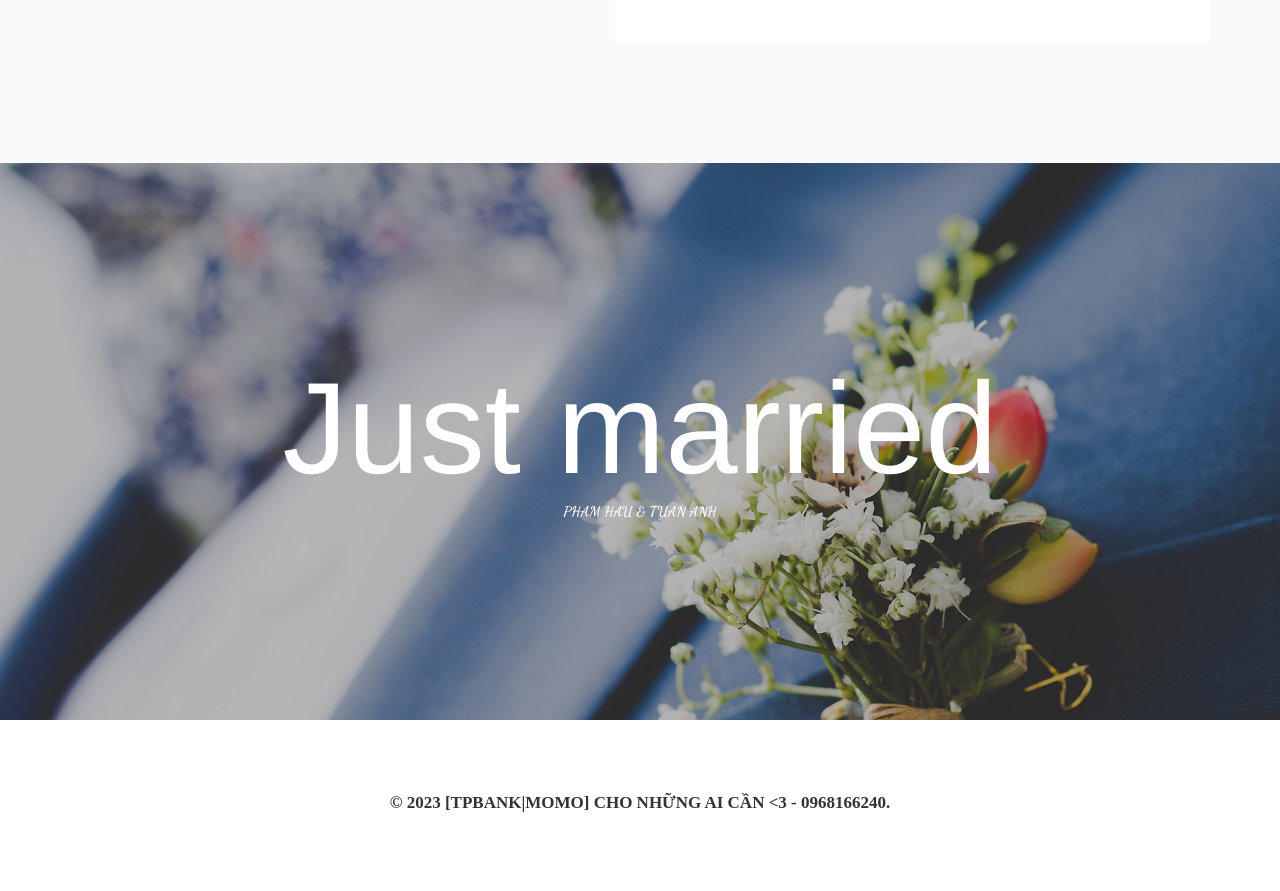
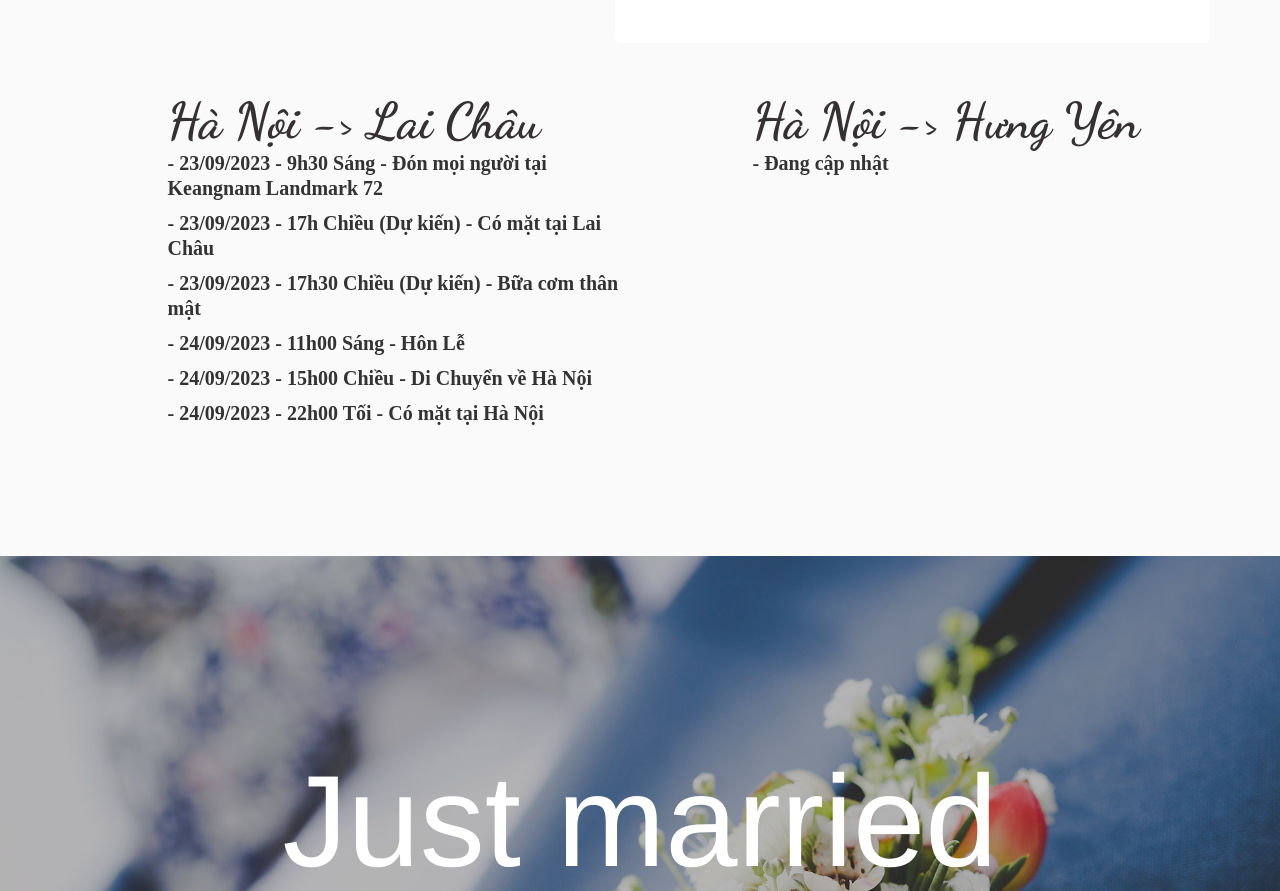
Before and after one commit to hoaanhtuc113/mywedding, a plain HTML site: page index.html in a window 1280 px wide. Shown: the part 3270-4161 px from the top of the page. Drawn offline with Linux system fonts and the light colour scheme; a web font is replaced by a local one.

Commit message:
Update 2

```diff
--- a/index.html
+++ b/index.html
@@ -396,6 +396,28 @@
                      </div>
                   </div>
                </div>
+               <br><br>
+               <div class="row">
+                  <div class="col-md-5 col-md-offset-1 col-sm-5 col-sm-offset-1 ">
+                     <h1 class="title">Hà Nội -> Lai Châu</h1>
+                     <ul>
+                        <li style="padding-bottom: 10px;"><p>- 23/09/2023 - 9h30 Sáng -  Đón mọi người tại Keangnam Landmark 72</p></li>
+                        <li style="padding-bottom: 10px;"><p>- 23/09/2023 - 17h Chiều (Dự kiến) -  Có mặt tại Lai Châu</p></li>
+                        <li style="padding-bottom: 10px;"><p>- 23/09/2023 - 17h30 Chiều (Dự kiến) -  Bữa cơm thân mật</p></li>
+                        <li style="padding-bottom: 10px;"><p>- 24/09/2023 - 11h00 Sáng -  Hôn Lễ</p></li>
+                        <li style="padding-bottom: 10px;"><p>- 24/09/2023 - 15h00 Chiều -  Di Chuyển về Hà Nội</p></li>
+                        <li style="padding-bottom: 10px;"><p>- 24/09/2023 - 22h00 Tối -  Có mặt tại Hà Nội</p></li>
+
+                     </ul>
+                  </div>
+                  <div class="col-md-5 col-md-offset-1 col-sm-5 col-sm-offset-1 ">
+                     <h1 class="title">Hà Nội -> Hưng Yên</h1>
+                     <ul>
+                        <li><p>- Đang cập nhật</p></li>
+
+                     </ul>
+                  </div>
+               </div>
             </div>
             <!--End container-->
          </section>
--- a/js/script.js
+++ b/js/script.js
@@ -135,7 +135,7 @@ $(document).ready(function () {
               if (data === 'false') {
                   alert('Error');
               } else {
-                  window.location.href = "/thankyou.html";
+                  window.location.href = "thankyou.html";
               }
           }
       });
```
